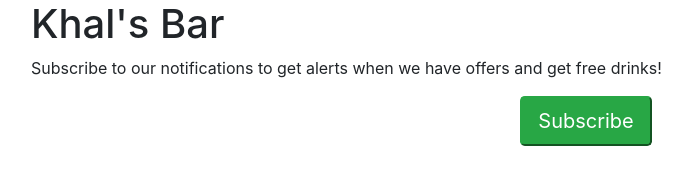
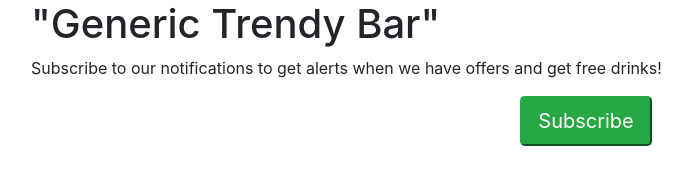
Before and after one commit to HarryEMartland/notifi, a plain HTML site: page khal/index.html in a window 1280 px wide. Shown: the whole page, without its empty margins (54-746 px from the left). Drawn offline with nearby package versions, Linux system fonts and the light colour scheme; no server answers.

Commit message:
generified demo page

```diff
--- a/khal/index.html
+++ b/khal/index.html
@@ -3,7 +3,7 @@
 <head>
     <meta charset="utf-8">
     <meta name="viewport" content="width=device-width, initial-scale=1, shrink-to-fit=no">
-    <title>Notifi</title>
+    <title>"Generic Trendy Bar"</title>
     <link href="https://stackpath.bootstrapcdn.com/bootstrap/4.3.1/css/bootstrap.min.css"
           rel="stylesheet"
           integrity="sha384-ggOyR0iXCbMQv3Xipma34MD+dH/1fQ784/j6cY/iJTQUOhcWr7x9JvoRxT2MZw1T"
@@ -14,7 +14,7 @@
 <div class="container">
     <div class="row">
         <div class="col">
-            <h1>Khal's Bar</h1>
+            <h1>"Generic Trendy Bar"</h1>
         </div>
     </div>
     <div class="row">
```
